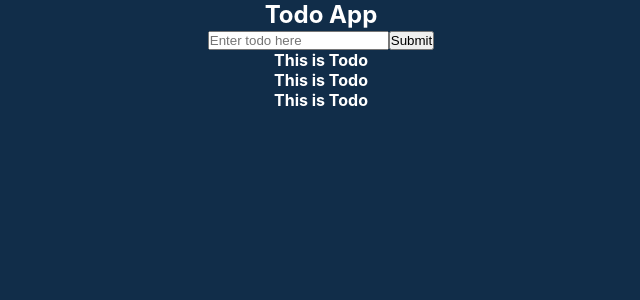
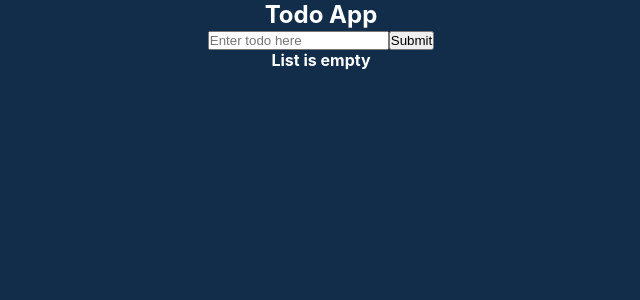
Before and after one commit to ElsaChern/todo_app, a React (Create React App) app: page / in a window 1280 px wide. Shown: the top 300 px of the page, without its empty margins (319-959 px from the left). Built offline with nearby package versions, Linux system fonts and the light colour scheme.

Commit message:
add main functionality

```diff
--- a/src/App.js
+++ b/src/App.js
@@ -1,15 +1,22 @@
+import { useState } from "react";
 import "./App.css";
 import TodoForm from "./components/Todos/TodoForm";
 import TodoList from "./components/Todos/TodoList";
 
-function App() {
+const App = () => {
+  const [todos, setTodos] = useState([]);
+
+  const addTodosHendler = (text) => {
+    setTodos([...todos, text]);
+  };
+
   return (
     <div className="App">
       <h2>Todo App</h2>
-      <TodoForm />
-      <TodoList />
+      <TodoForm addTodo={addTodosHendler} />
+      <TodoList todos={todos} />
     </div>
   );
-}
+};
 
 export default App;
--- a/src/components/Todos/Todo.js
+++ b/src/components/Todos/Todo.js
@@ -1,5 +1,5 @@
-const Todo = () => {
-  return <h4>This is Todo</h4>;
+const Todo = ({ todo }) => {
+  return <h4>{todo}</h4>;
 };
 
 export default Todo;
--- a/src/components/Todos/TodoForm.js
+++ b/src/components/Todos/TodoForm.js
@@ -1,7 +1,22 @@
-const TodoForm = () => {
+import { useState } from "react";
+
+const TodoForm = ({ addTodo }) => {
+  const [text, setText] = useState("");
+
+  const onSubmitHendler = (event) => {
+    event.preventDefault();
+    addTodo(text);
+    setText("");
+  };
+
   return (
-    <form>
-      <input type="text" placeholder="Enter todo here"></input>
+    <form onSubmit={onSubmitHendler}>
+      <input
+        type="text"
+        placeholder="Enter todo here"
+        value={text}
+        onChange={(e) => setText(e.target.value)}
+      />
       <button type="submit">Submit</button>
     </form>
   );
--- a/src/components/Todos/TodoList.js
+++ b/src/components/Todos/TodoList.js
@@ -1,12 +1,13 @@
 import Todo from "./Todo";
 
-const TodoList = () => {
+const TodoList = ({ todos }) => {
   return (
-    <>
-      <Todo />
-      <Todo />
-      <Todo />
-    </>
+    <div>
+      {!todos.length && <h4>List is empty</h4>}
+      {todos.map((todo, index) => (
+        <Todo key={index} todo={todo} />
+      ))}
+    </div>
   );
 };
 
```
